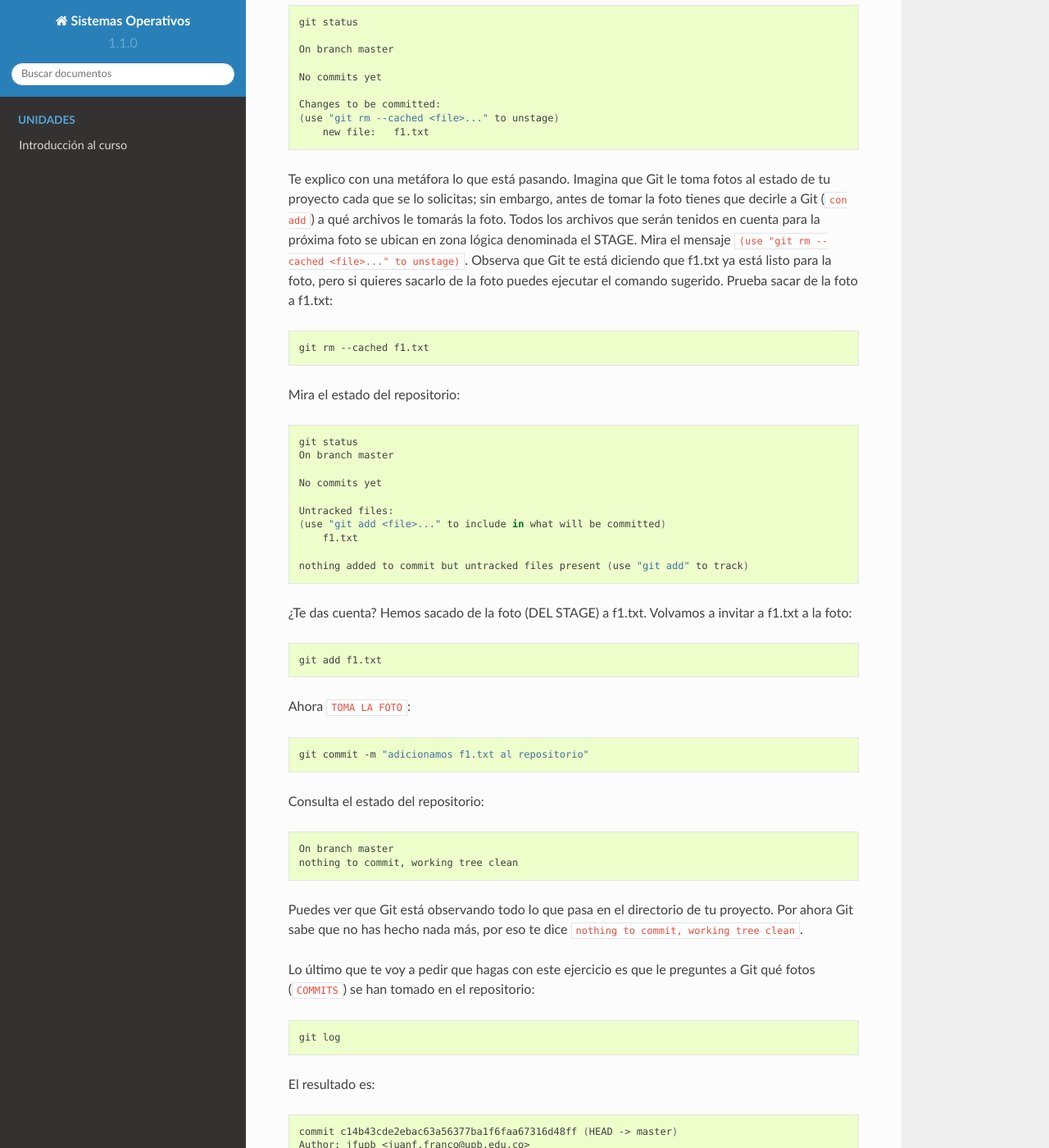
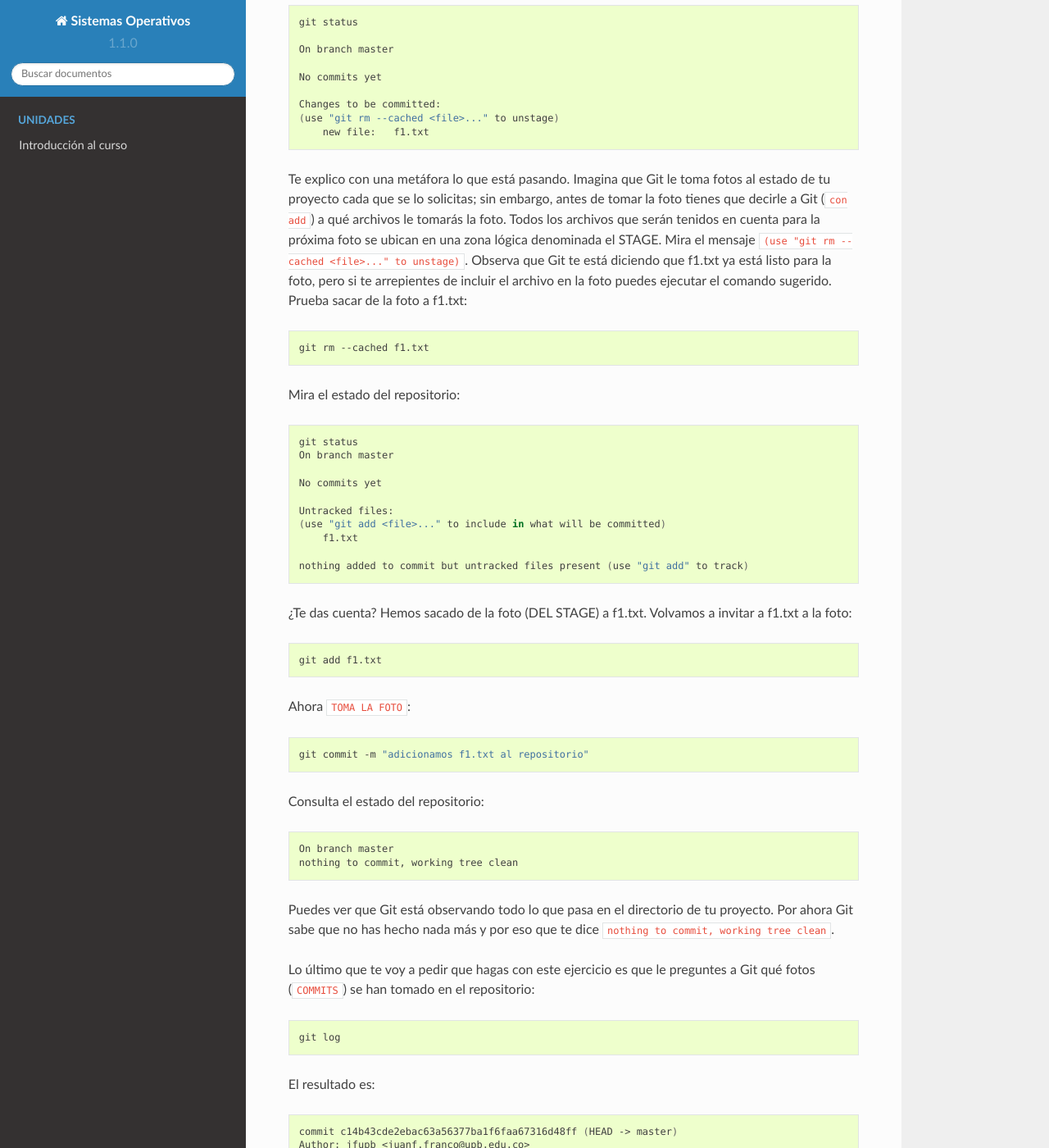
Before and after one commit to juanferfranco/sistemasoperativos, a Sphinx documentation site: the page built from docs/_unidad1/introGit.rst, in a window 1280 px wide and 1400 px high, scrolled down 7542 px. Shown: the whole window at 82% size. Built offline with Sphinx 7.4.7 and the Read the Docs theme 2.0.0, drawn with Linux system fonts in a browser that asks for light colours; pages that are not in the unit, such as notebooks, are missing from menus; some of the changed text lies outside the part shown.

Commit message:
update ejercicio 9

```diff
--- a/docs/_unidad1/introGit.rst
+++ b/docs/_unidad1/introGit.rst
@@ -400,10 +400,10 @@ Te explico con una metáfora lo que está pasando. Imagina que Git
 le toma fotos al estado de tu proyecto cada que se lo solicitas; sin embargo,
 antes de tomar la foto tienes que decirle a Git (``con add``) a qué archivos
 le tomarás la foto. Todos los archivos que serán tenidos en cuenta para la
-próxima foto se ubican en zona lógica denominada el STAGE. Mira el mensaje
+próxima foto se ubican en una zona lógica denominada el STAGE. Mira el mensaje
 ``(use "git rm --cached <file>..." to unstage)``. Observa que Git te está diciendo
-que f1.txt ya está listo para la foto, pero si quieres sacarlo de la foto puedes
-ejecutar el comando sugerido. Prueba sacar de la foto a f1.txt:
+que f1.txt ya está listo para la foto, pero si te arrepientes de incluir el archivo
+en la foto puedes ejecutar el comando sugerido. Prueba sacar de la foto a f1.txt:
 
 .. code-block:: bash
 
@@ -445,7 +445,7 @@ Consulta el estado del repositorio:
     nothing to commit, working tree clean
 
 Puedes ver que Git está observando todo lo que pasa en el directorio de tu
-proyecto. Por ahora Git sabe que no has hecho nada más, por eso te dice
+proyecto. Por ahora Git sabe que no has hecho nada más y por eso que te dice
 ``nothing to commit, working tree clean``.
 
 Lo último que te voy a pedir que hagas con este ejercicio es que le preguntes
```
Also changed, not shown: other parts of docs/_unidad1/introGit.rst (+1 -1 lines).
